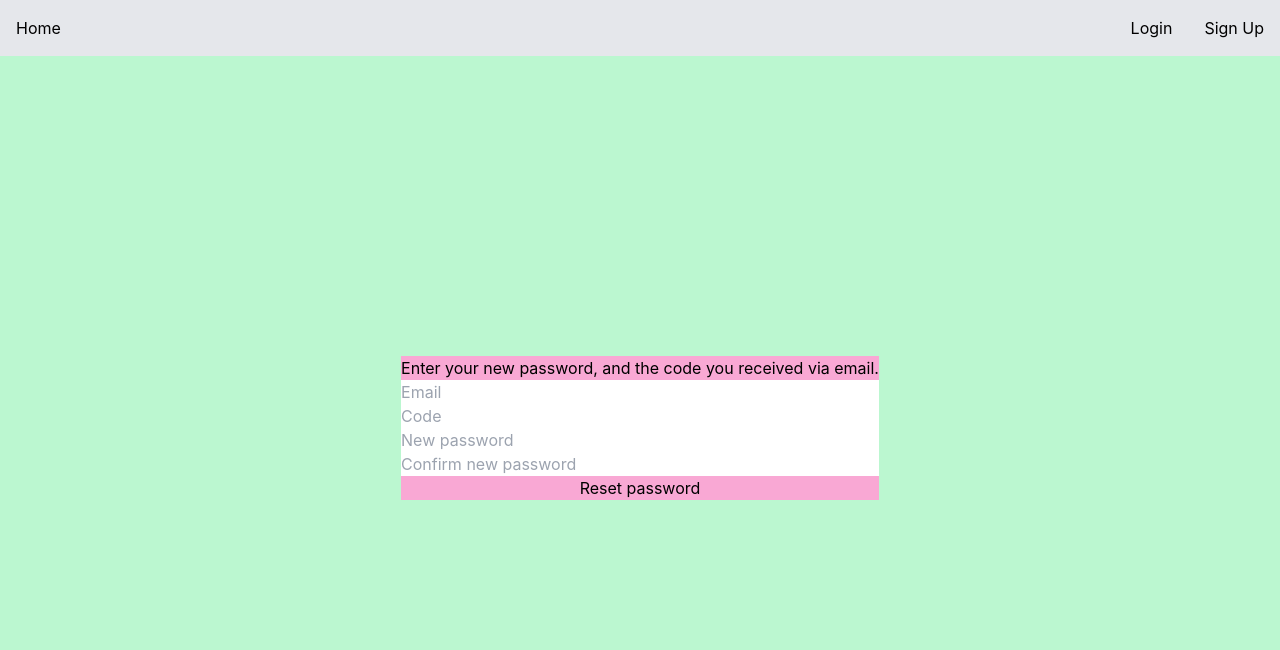
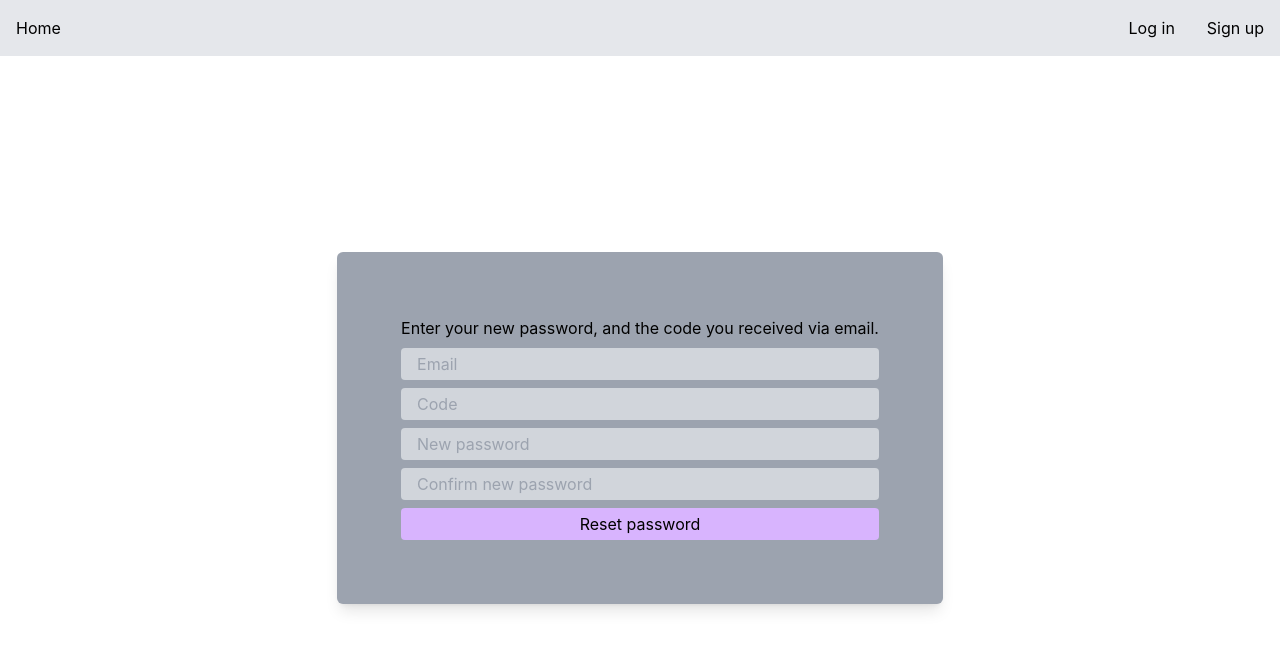
Before and after one commit to yusefwilson/miracle_minutes_frontend, a React (Create React App) app: page /reset in a window 1280 px wide. Shown: the top 650 px of the page. Built offline with nearby package versions, Linux system fonts and the light colour scheme; the HTML template or start-up script is replaced by a standard one.

Commit message:
Style all of auth
Pretty good first style round

```diff
--- a/src/components/Navbar.jsx
+++ b/src/components/Navbar.jsx
@@ -25,8 +25,8 @@ export default function Navbar()
         <Link className={button_style_string} to='/'>Home</Link>
       </div>
       <div className='flex'>
-        {logged_in ? <Link className={button_style_string} to='/dashboard'>Dashboard</Link> : <Link className={button_style_string} to='/login'>Login</Link>}
-        {logged_in ? null : <Link className={button_style_string} to='/signup'>Sign Up</Link>}
+        {logged_in ? <Link className={button_style_string} to='/dashboard'>Dashboard</Link> : <Link className={button_style_string} to='/login'>Log in</Link>}
+        {logged_in ? null : <Link className={button_style_string} to='/signup'>Sign up</Link>}
         {logged_in ? <Link className={button_style_string} to='/' onClick={logout}>Logout</Link> : null}
       </div>
     </div>
--- a/src/pages/ForgotPassword.jsx
+++ b/src/pages/ForgotPassword.jsx
@@ -39,14 +39,14 @@ export default function ForgotPassword()
     };
 
     return (
-        <div className='bg-green-200 flex justify-center h-full grid content-center'>
-            <form noValidate onSubmit={handle_submit} className='flex flex-col bg-pink-300'>
+        <div className='bg-white flex justify-center h-full grid content-center'>
+            <form noValidate onSubmit={handle_submit} className='flex flex-col bg-gray-400 p-16 rounded-md shadow-lg space-y-2'>
                 <h1>Forgot your password? Enter your email to receive a reset code.</h1>
-                <input placeholder='Email' onChange={handle_change}></input>
-                <button type='submit'>Send reset email</button>
+                <input className='bg-gray-300 rounded h-8 p-4' placeholder='Email' onChange={handle_change}></input>
+                <button className='bg-purple-300 rounded hover:text-white h-8' type='submit'>Send reset email</button>
             </form>
             {submitted ? <h1>Check your email for a reset code. You can use it <a className='text-blue-500 underline hover:text-dark-blue-500' href={'/reset?e=' + email}>here</a>.</h1> : null}
-            {error_message !== '' ? <h1>{error_message}</h1> : null}
+            {error_message !== '' ? <h1 className='text-center text-red-300'>{error_message}</h1> : null}
         </div>
     );
 }
--- a/src/pages/Login.jsx
+++ b/src/pages/Login.jsx
@@ -53,16 +53,16 @@ export default function Login()
 
     return (
         <div className='bg-white flex justify-center h-full grid content-center'>
-            <div className='flex flex-col bg-gray-400 p-24 rounded-md shadow-lg'>
+            <div className='flex flex-col bg-gray-400 p-16 rounded-md shadow-lg'>
                 <form className='flex flex-col space-y-2' noValidate onSubmit={handle_submit}>
-                    <h1 className='text-center'>Login</h1>
-                    <input className='bg-gray-300 rounded' type='email' placeholder='Email' name='email' onChange={handle_change} />
-                    <input className='bg-gray-300 rounded' type='password' placeholder='Password' name='password' onChange={handle_change} />
-                    <button className='bg-purple-300 rounded hover:text-white' type='submit'>Log in</button>
+                    <h1 className='text-center text-5xl p-4'>Log in</h1>
+                    <input className='bg-gray-300 rounded h-8 p-4' type='email' placeholder='Email' name='email' onChange={handle_change} />
+                    <input className='bg-gray-300 rounded h-8 p-4' type='password' placeholder='Password' name='password' onChange={handle_change} />
+                    <button className='bg-purple-300 rounded hover:text-white h-8' type='submit'>Log in</button>
                 </form>
-                <h1 className='text-center'><a className='underline text-white' href='/forgot'>Forgot your password?</a></h1>
+                <h1 className='text-center'> <a className='underline text-white' href='/forgot'>Forgot your password?</a> </h1>
             </div>
-            {error_message !== '' ? <p>{error_message}</p> : null}
+            {error_message !== '' ? <p className='text-center text-red-300'>{error_message}</p> : null}
         </div>
     );
 }
--- a/src/pages/ResetPassword.jsx
+++ b/src/pages/ResetPassword.jsx
@@ -68,16 +68,19 @@ export default function ResetPassword()
     }
 
     return (
-        <div className='bg-green-200 flex justify-center h-full grid content-center'>
-            <form noValidate onSubmit={handle_submit} className='flex flex-col bg-pink-300'>
-                <h1>Enter your new password, and the code you received via email.</h1>
-                <input placeholder='Email' onChange={handle_change} name='email' value={email}></input>
-                <input placeholder='Code' onChange={handle_change} name='code'></input>
-                <input placeholder='New password' onChange={handle_change} name='password'></input>
-                <input placeholder='Confirm new password' onChange={handle_change} name='confirmPassword'></input>
-                <button type='submit'>Reset password</button>
-            </form>
-            {error_message !== '' ? <h1>{error_message}</h1> : null}
+        <div className='bg-white flex justify-center h-full grid content-center'>
+            <div className='flex flex-col bg-gray-400 p-16 rounded-md shadow-lg'>
+                <form className='flex flex-col space-y-2' noValidate onSubmit={handle_submit}>
+                    <h1>Enter your new password, and the code you received via email.</h1>
+                    <input className='bg-gray-300 rounded h-8 p-4' placeholder='Email' onChange={handle_change} name='email' value={email}></input>
+                    <input className='bg-gray-300 rounded h-8 p-4' placeholder='Code' onChange={handle_change} name='code'></input>
+                    <input className='bg-gray-300 rounded h-8 p-4' placeholder='New password' onChange={handle_change} name='password'></input>
+                    <input className='bg-gray-300 rounded h-8 p-4' placeholder='Confirm new password' onChange={handle_change} name='confirmPassword'></input>
+                    <button className='bg-purple-300 rounded hover:text-white h-8' type='submit'>Reset password</button>
+                </form>
+            </div>
+
+            {error_message !== '' ? <h1 className='text-center text-red-300'>{error_message}</h1> : null}
         </div>
     );
 }
--- a/src/pages/Signup.jsx
+++ b/src/pages/Signup.jsx
@@ -60,15 +60,15 @@ export default function Signup()
         <div className='bg-white flex justify-center h-full grid content-center'>
             <div className='flex flex-col bg-gray-400 p-16 rounded-md shadow-lg'>
                 <form className='flex flex-col space-y-2' noValidate onSubmit={handle_submit}>
-                    <h1 className='text-center'>Signup</h1>
-                    <input className='bg-gray-300 rounded' type='email' placeholder='Email' name='email' onChange={handle_change}/>
-                    <input className='bg-gray-300 rounded' type='password' placeholder='Password' name='password' onChange={handle_change}/>
-                    <input className='bg-gray-300 rounded' type='password' placeholder='Confirm Password' name='confirmPassword' onChange={handle_change}/>
-                    <button className='bg-purple-300 rounded hover:text-white'type='submit'>Sign up</button>
+                    <h1 className='text-center text-5xl p-4'>Sign up</h1>
+                    <input className='bg-gray-300 rounded h-8 p-4' type='email' placeholder='Email' name='email' onChange={handle_change}/>
+                    <input className='bg-gray-300 rounded h-8 p-4' type='password' placeholder='Password' name='password' onChange={handle_change}/>
+                    <input className='bg-gray-300 rounded h-8 p-4' type='password' placeholder='Confirm Password' name='confirmPassword' onChange={handle_change}/>
+                    <button className='bg-purple-300 rounded hover:text-white h-8'type='submit'>Sign up</button>
                 </form>
-                <h1 className='text-center'><a className='underline text-white' href='/forgot'>Already have an account? Log in!</a></h1>
+                <h1 className='text-center'><a className='underline text-white' href='/login'>Already have an account? Log in!</a></h1>
             </div>
-            {error_message !== '' ? <p>{error_message}</p> : null}
+            {error_message !== '' ? <p className='text-center text-red-300'>{error_message}</p> : null}
         </div>
     );
 }
```
